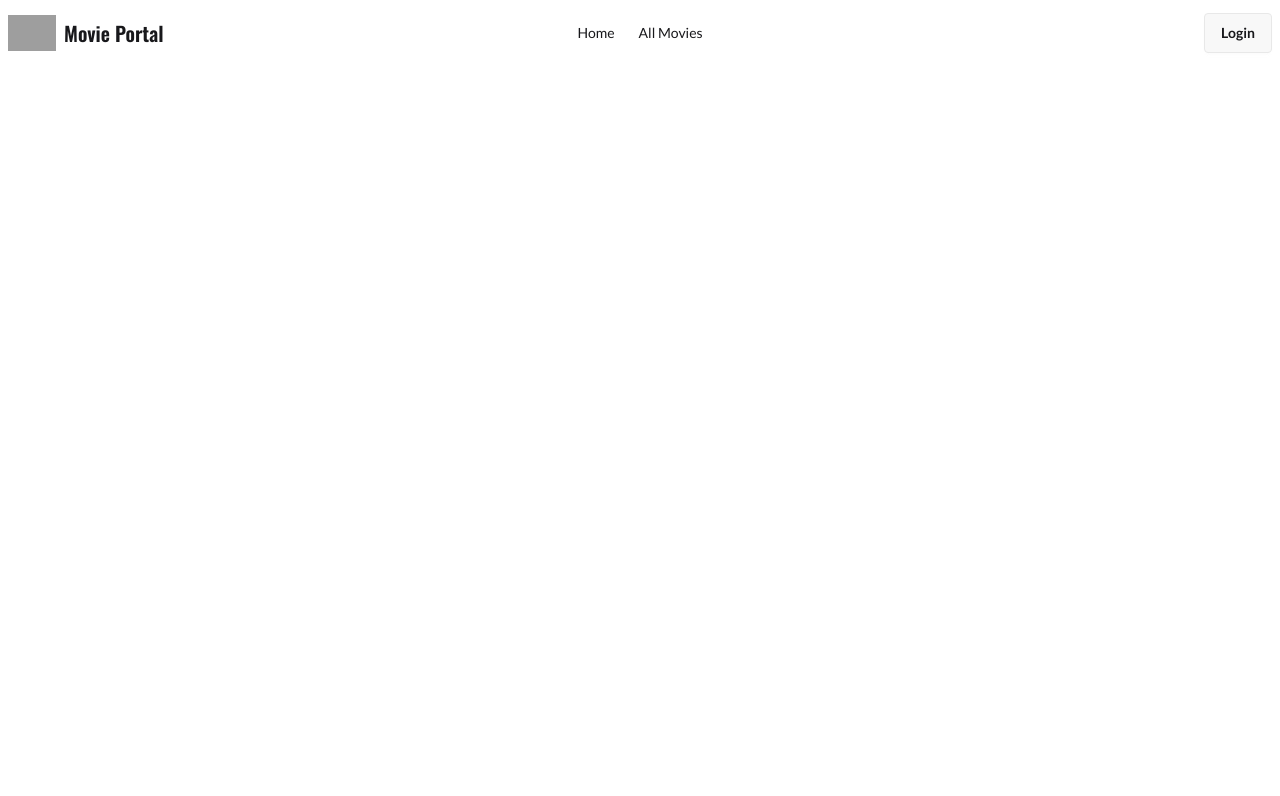
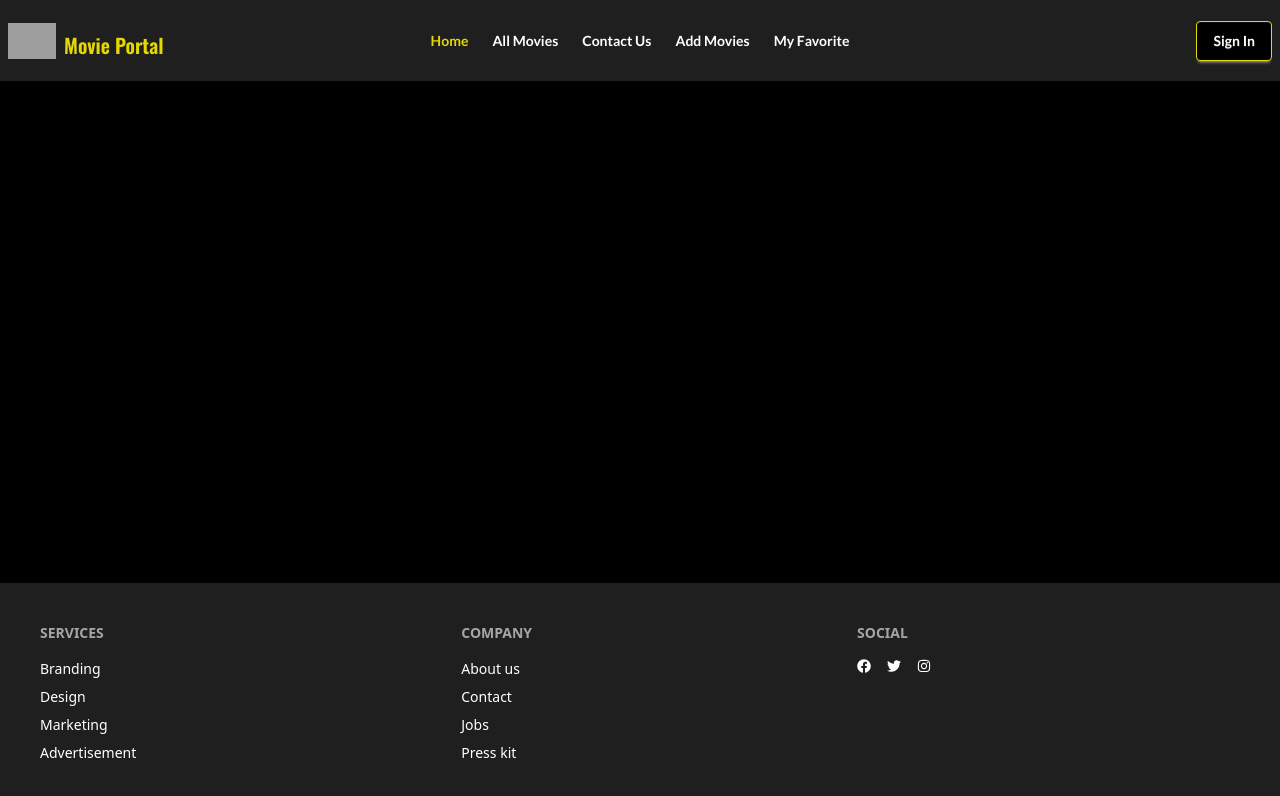
Before and after one commit to joynul24/Movie-Portal, a React (Vite) app: page / in a window 1280 px wide. Shown: the top 796 px of the page. Built offline with nearby package versions, Linux system fonts and the light colour scheme; grey boxes are pictures that could not be loaded.

Commit message:
added primary color and footer component

```diff
--- a/package.json
+++ b/package.json
@@ -16,6 +16,7 @@
     "match-sorter": "^8.0.0",
     "react": "^18.3.1",
     "react-dom": "^18.3.1",
+    "react-icons": "^5.5.0",
     "react-router-dom": "^7.1.3",
     "sort-by": "^1.2.0",
     "tailwindcss": "^4.0.0"
--- a/src/COMPONENTS/Banner/Banner.jsx
+++ b/src/COMPONENTS/Banner/Banner.jsx
@@ -1,10 +1,91 @@
-
 const Banner = () => {
-    return (
-        <div>
-
+  return (
+    <div className="container mx-auto lg:mt-10 mt-5 px-1 lg:px-0">
+      <div className="carousel">
+        {/* Slider 1 */}
+        <div
+          id="slide1"
+          className="slider carousel-item relative w-full bg-[url(https://joynul2024.sirv.com/camping_images/camp_banner4.jpg)] bg-no-repeat bg-center bg-cover object-cover rounded-xl"
+        >
+          <div className="text-white text-center lg:max-w-[50%] mx-auto py-[50px] lg:py-[150px]">
+            <h2 className="text-2xl lg:text-5xl font-bold mb-6">
+              Escape to the Wild - Reconnect with Nature
+            </h2>
+            <p className="text-base font-inter">
+              Immerse yourself in the beauty of nature, where peace and
+              adventure await. Step <br /> away from the hustle of daily life
+              and embrace the wilderness.
+            </p>
+            <button className="btn bg-[#8bb83b] border-0 text-white mt-6 hover:bg-white hover:text-black">
+              Book Your Adventure
+            </button>
+          </div>
+          <div className="absolute flex justify-between transform -translate-y-1/2 left-5 right-5 top-1/2">
+            <a href="#slide3" className="btn btn-circle">
+              ❮
+            </a>
+            <a href="#slide2" className="btn btn-circle">
+              ❯
+            </a>
+          </div>
         </div>
-    );
+        {/* Slider 2 */}
+        <div
+          id="slide2"
+          className="slider carousel-item relative w-full bg-[url(https://joynul2024.sirv.com/camping_images/camp_banner3.jpg)] bg-no-repeat bg-center bg-cover object-cover rounded-xl"
+        >
+          <div className="text-white text-center lg:max-w-[50%] mx-auto py-[50px] lg:py-[150px]">
+            <h2 className="text-2xl lg:text-5xl font-bold mb-6">
+              Escape to the Wild - Reconnect with Nature
+            </h2>
+            <p className="text-base font-inter">
+              Immerse yourself in the beauty of nature, where peace and
+              adventure await. Step <br /> away from the hustle of daily life
+              and embrace the wilderness.
+            </p>
+            <button className="btn bg-[#8bb83b] border-0 text-white mt-6 hover:bg-white hover:text-black">
+              Book Your Adventure
+            </button>
+          </div>
+          <div className="absolute flex justify-between transform -translate-y-1/2 left-5 right-5 top-1/2">
+            <a href="#slide1" className="btn btn-circle">
+              ❮
+            </a>
+            <a href="#slide3" className="btn btn-circle">
+              ❯
+            </a>
+          </div>
+        </div>
+        {/* Slider 3  */}
+        <div
+          id="slide3"
+          className="slider carousel-item relative w-full bg-[url(https://joynul2024.sirv.com/camping_images/camp_banner2.jpg)] bg-no-repeat bg-center bg-cover object-cover rounded-xl"
+        >
+          <div className="text-white text-center lg:max-w-[50%] mx-auto py-[50px] lg:py-[150px]">
+            <h2 className="text-2xl lg:text-5xl font-bold mb-6">
+              Escape to the Wild - Reconnect with Nature
+            </h2>
+            <p className="text-base font-inter">
+              Immerse yourself in the beauty of nature, where peace and
+              adventure await. Step <br /> away from the hustle of daily life
+              and embrace the wilderness.
+            </p>
+            <button className="btn bg-[#8bb83b] border-0 text-white mt-6 hover:bg-white hover:text-black">
+              Book Your Adventure
+            </button>
+          </div>
+          <div className="absolute flex justify-between transform -translate-y-1/2 left-5 right-5 top-1/2">
+            <a href="#slide2" className="btn btn-circle">
+              ❮
+            </a>
+            <a href="#slide1" className="btn btn-circle">
+              ❯
+            </a>
+          </div>
+        </div>
+      </div>
+    </div>
+  );
 };
 
 export default Banner;
--- /dev/null
+++ b/src/COMPONENTS/Footer/Footer.jsx
@@ -0,0 +1,32 @@
+import { FaFacebook, FaInstagram, FaTwitter } from "react-icons/fa";
+
+const Footer = () => {
+  return (
+    <footer className="footer sm:footer-horizontal bg-[#1F1F1F] text-white p-10">
+      <nav>
+        <h6 className="footer-title">Services</h6>
+        <a className="link link-hover hover:text-[#E4D804]">Branding</a>
+        <a className="link link-hover hover:text-[#E4D804]">Design</a>
+        <a className="link link-hover hover:text-[#E4D804]">Marketing</a>
+        <a className="link link-hover hover:text-[#E4D804]">Advertisement</a>
+      </nav>
+      <nav>
+        <h6 className="footer-title">Company</h6>
+        <a className="link link-hover hover:text-[#E4D804]">About us</a>
+        <a className="link link-hover hover:text-[#E4D804]">Contact</a>
+        <a className="link link-hover hover:text-[#E4D804]">Jobs</a>
+        <a className="link link-hover hover:text-[#E4D804]">Press kit</a>
+      </nav>
+      <nav>
+        <h6 className="footer-title">Social</h6>
+        <div className="grid grid-flow-col gap-4">
+         <p><FaFacebook></FaFacebook></p>
+         <p><FaTwitter></FaTwitter></p>
+         <p><FaInstagram></FaInstagram></p>
+        </div>
+      </nav>
+    </footer>
+  );
+};
+
+export default Footer;
--- /dev/null
+++ b/src/COMPONENTS/NavPages/ContactUs/ContactUs.jsx
@@ -0,0 +1,10 @@
+
+const ContactUs = () => {
+    return (
+        <div>
+            <h1>Contact Us</h1>
+        </div>
+    );
+};
+
+export default ContactUs;
--- /dev/null
+++ b/src/COMPONENTS/NavPages/MyFavorite/MyFavorite.jsx
@@ -0,0 +1,10 @@
+
+const MyFavorite = () => {
+    return (
+        <div>
+            <h1>My Fevorite</h1>
+        </div>
+    );
+};
+
+export default MyFavorite;
--- /dev/null
+++ b/src/COMPONENTS/Navber/Navber.css
@@ -0,0 +1,3 @@
+.active{
+    color: #E4D804;
+}
--- a/src/COMPONENTS/Navber/Navber.jsx
+++ b/src/COMPONENTS/Navber/Navber.jsx
@@ -1,15 +1,19 @@
 import { Link, NavLink } from "react-router-dom";
+import {} from "./Navber.css";
 
 const Navber = () => {
 
     const links = <>
     <li><NavLink to='/'>Home</NavLink></li>
     <li><NavLink to='/allMovies'>All Movies</NavLink></li>
+    <li><NavLink to='/contactUs'>Contact Us</NavLink></li>
+    <li><NavLink to='/addMovies'>Add Movies</NavLink></li>
+    <li><NavLink to='/myFavorite'>My Favorite</NavLink></li>
     </>
 
   return (
-    <div>
-      <div className="navbar container mx-auto">
+    <div className=" bg-[#1F1F1F]">
+      <div className="navbar py-4 container mx-auto">
         <div className="navbar-start">
           <div className="dropdown">
             <div tabIndex={0} role="button" className="btn btn-ghost lg:hidden">
@@ -31,25 +35,25 @@ const Navber = () => {
             </div>
             <ul
               tabIndex={0}
-              className="menu menu-sm dropdown-content bg-base-100 rounded-box z-1 mt-3 w-52 p-2 shadow f-lato"
+              className="menu menu-sm dropdown-content bg-base-100 rounded-box z-1 mt-3 w-52 p-2 shadow f-lato text-white"
             >
               {links}
             </ul>
           </div>
           <div className="flex items-center gap-2">
-            <img className="w-8 md:w-12" src="https://joynul2024.sirv.com/movie%20portal%20resource/movie-logo.png" alt="" />
+            <img className="w-8 md:w-12" src="https://joynul2024.sirv.com/movie%20portal%20resource/logo.png" alt="" />
           <Link to='/'>
-          <h3 className="md:text-xl md:font-semibold f-oswald">Movie Portal</h3>
+          <h3 className="md:text-xl md:font-semibold f-oswald text-[#E4D804] pt-2">Movie Portal</h3>
           </Link>
           </div>
         </div>
         <div className="navbar-center hidden lg:flex">
-          <ul className="menu menu-horizontal px-1 f-lato">
+          <ul className="menu menu-horizontal px-1 f-lato text-white font-semibold">
            {links}
           </ul>
         </div>
         <div className="navbar-end">
-          <Link to='/login'><button className="btn f-lato">Login</button></Link>
+          <Link to='/login'><button className="btn bg-[#000000] text-white hover:bg-[#E4D804] hover:text-black border-[#E4D804] f-lato">Sign In</button></Link>
         </div>
       </div>
     </div>
--- a/src/MainLayout/MainLayout.jsx
+++ b/src/MainLayout/MainLayout.jsx
@@ -1,11 +1,15 @@
 import { Outlet } from "react-router-dom";
 import Home from "../COMPONENTS/NavPages/Home/Home";
+import Footer from "../COMPONENTS/Footer/Footer";
 
 const MainLayout = () => {
     return (
-        <div>
+        <div className="bg-[#000000]">
             <Home></Home>
+            <div className="min-h-[calc(100vh-298px)]">
             <Outlet></Outlet>
+            </div>
+            <Footer></Footer>
         </div>
     );
 };
```
Also changed, not shown: src/main.jsx (+15 -0 lines), 1 other file (tests, documents, lock files or other folders).
